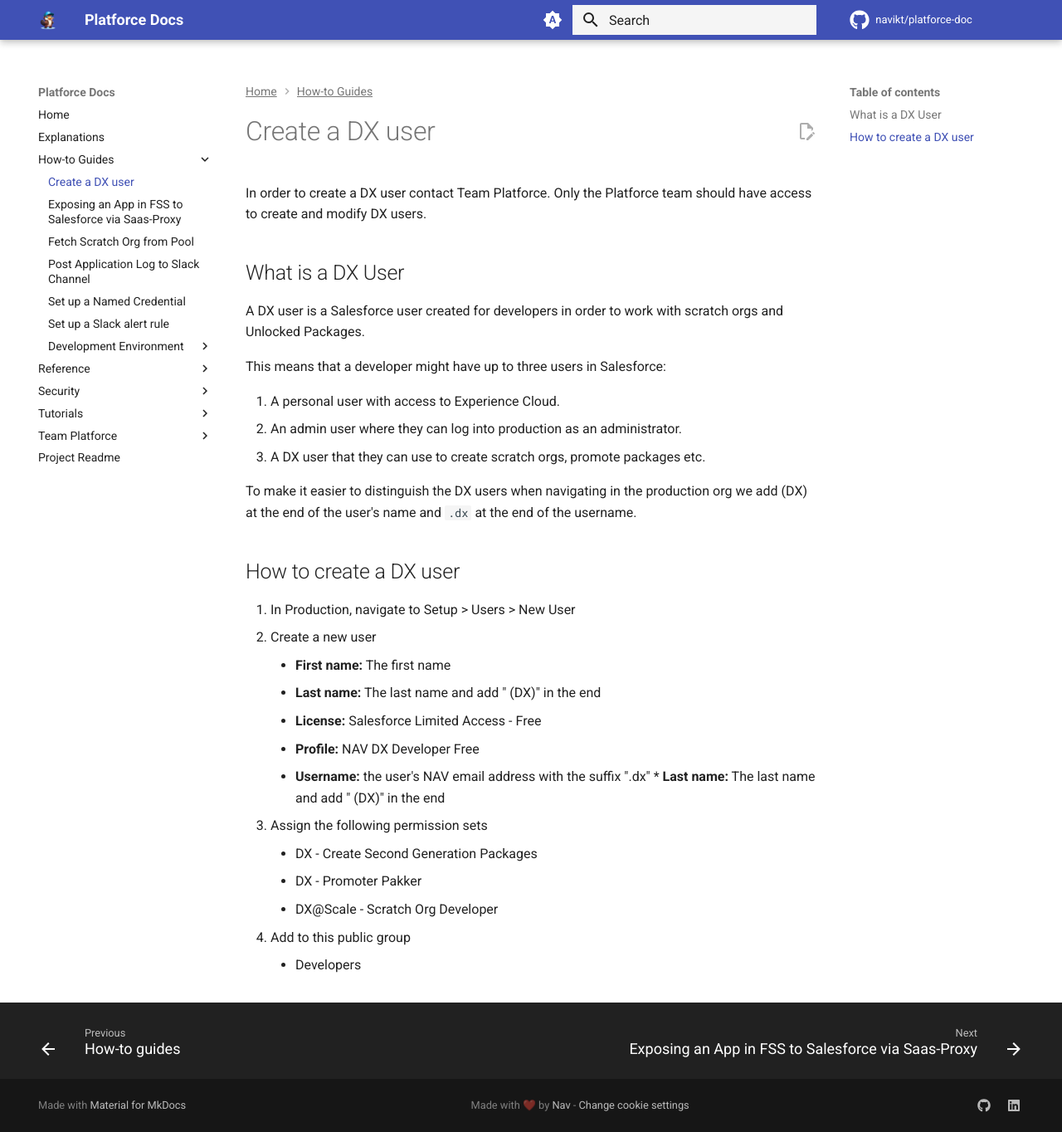
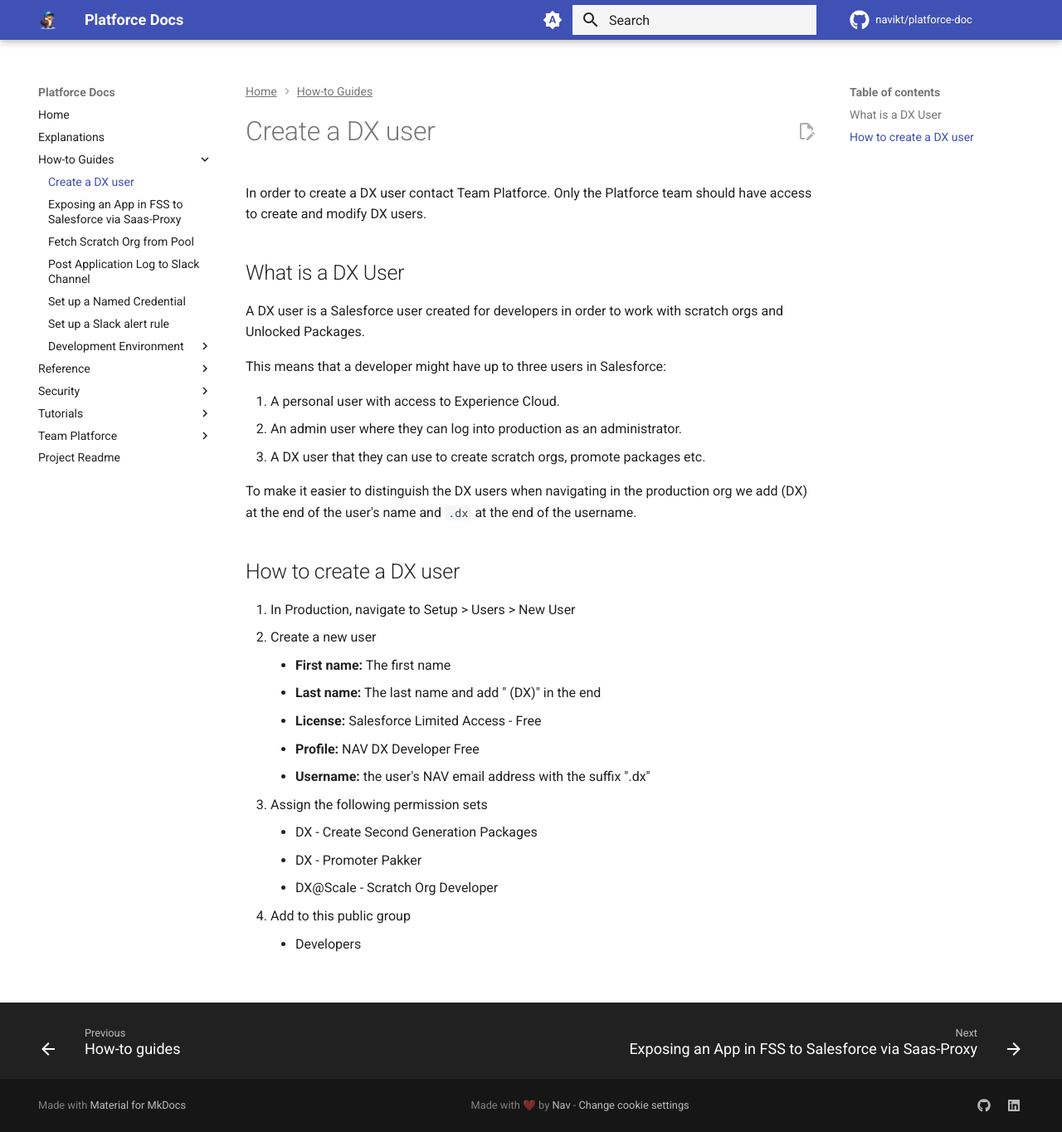
Before and after one commit to navikt/platforce-doc, an MkDocs documentation site: the page built from docs/how-to-guides/createDXUser.md, in a window 1280 px wide and 1364 px high. Shown: the whole window at 83% size. Built offline with MkDocs 1.6.1 and Material for MkDocs 9.7.7, drawn with Linux system fonts in a browser that asks for light colours; comment, search, counter and statistics services are not loaded.

Commit message:
doc: Fjernet dublett

```diff
--- a/docs/how-to-guides/createDXUser.md
+++ b/docs/how-to-guides/createDXUser.md
@@ -22,7 +22,7 @@
     * **Last name:** The last name and add " (DX)" in the end
     * **License:** Salesforce Limited Access - Free
     * **Profile:** NAV DX Developer Free
-    * **Username:**  the user's NAV email address with the suffix ".dx"    * **Last name:** The last name and add " (DX)" in the end
+    * **Username:**  the user's NAV email address with the suffix ".dx"
 3. Assign the following permission sets
     * DX - Create Second Generation Packages
     * DX - Promoter Pakker
```
